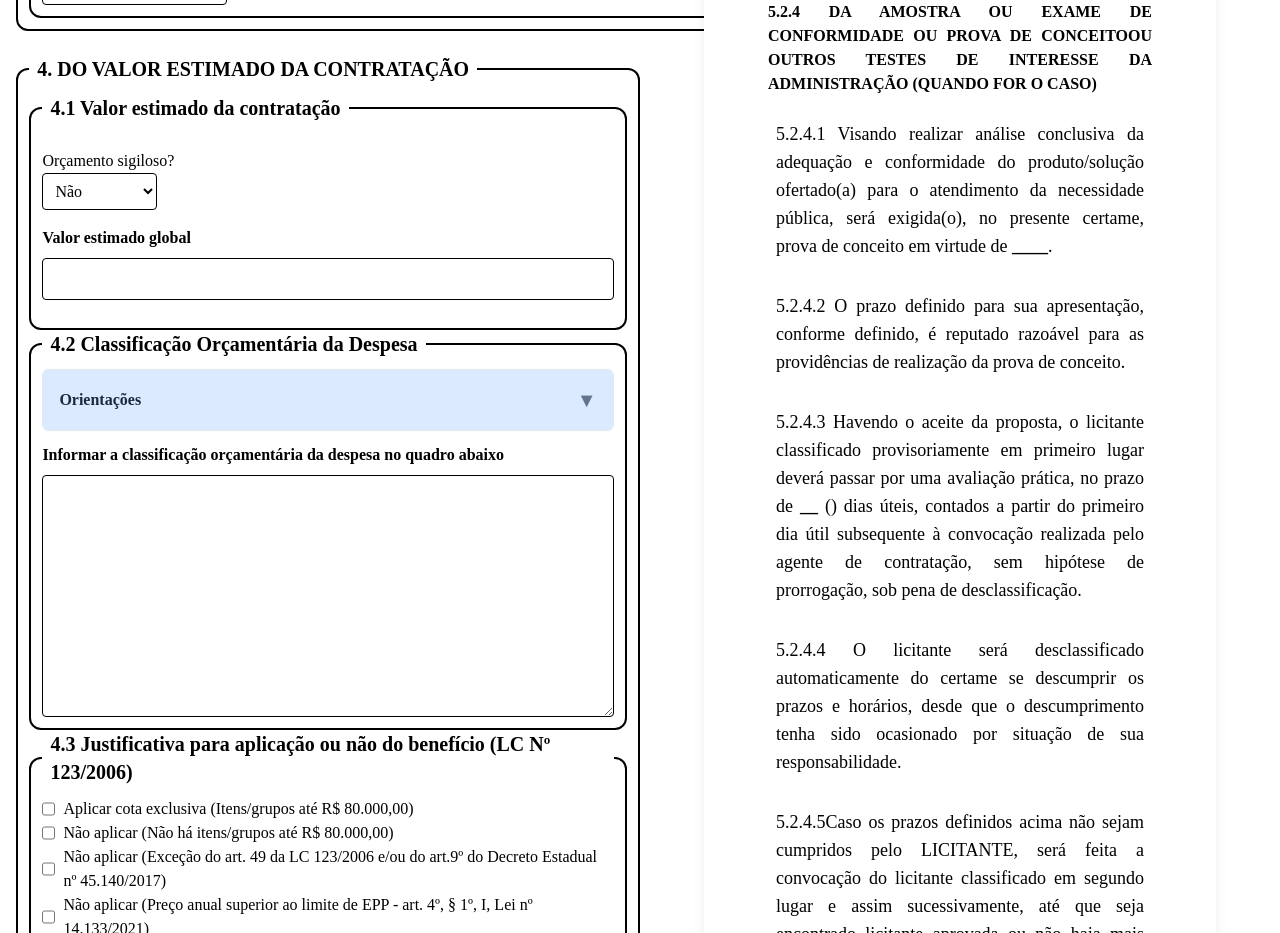
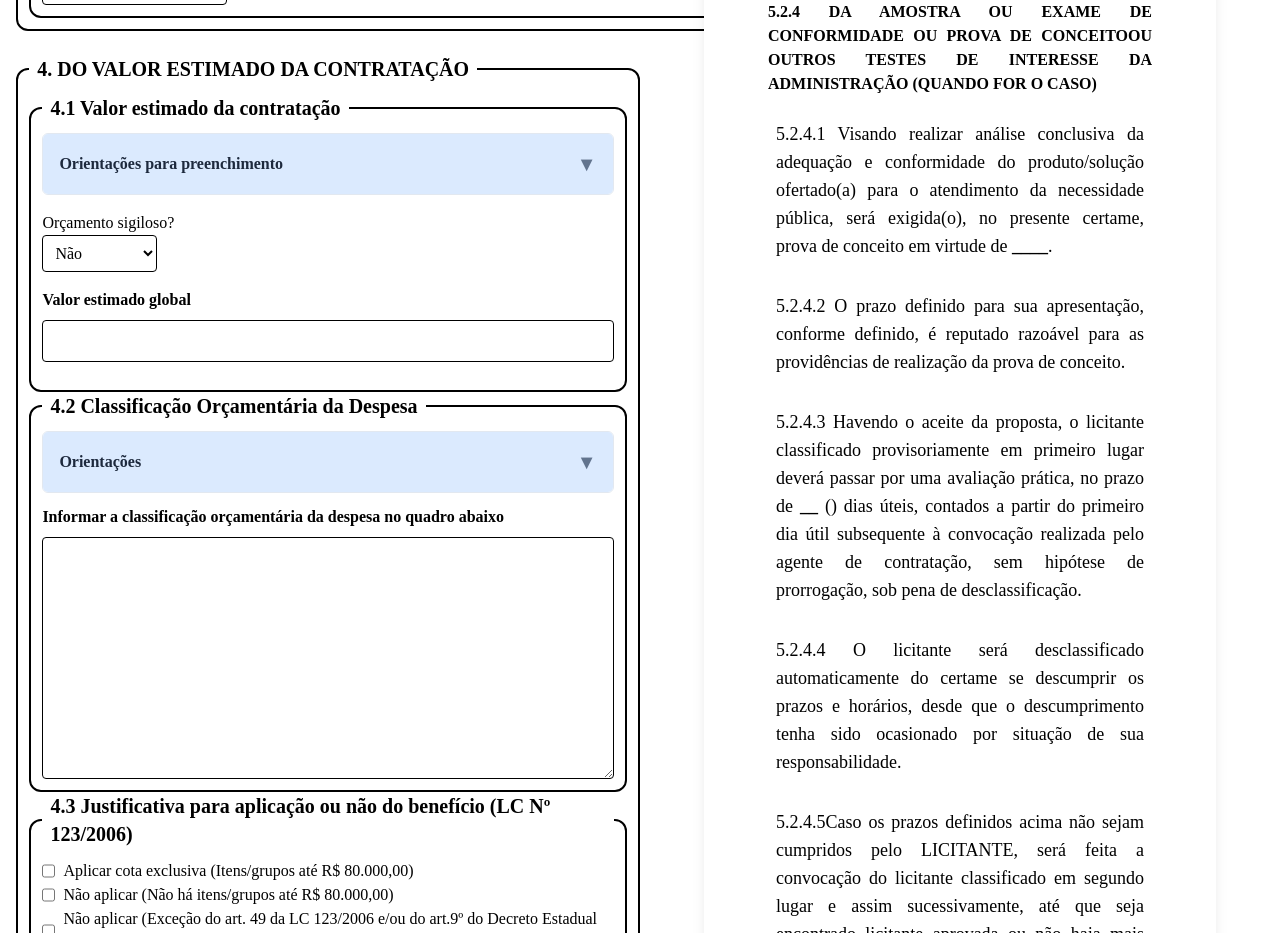
Before and after one commit to devpabloh/tr-servico, a React (Vite) app: page / in a window 1280 px wide. Shown: the part 4660-5593 px from the top of the page. Built offline with nearby package versions, Linux system fonts and the light colour scheme.

Commit message:
"fix: atualização de texto, quando no item 4.1 for escolhido  orçamento sigiloso? Não"

```diff
--- a/src/components/Formulario.tsx
+++ b/src/components/Formulario.tsx
@@ -802,11 +802,17 @@ formData.qualTipoContratacao === 'corporativo' && (
           <FieldsetContainer titleLegend="4. DO VALOR ESTIMADO DA CONTRATAÇÃO">
 
           <FieldsetContainer titleLegend="4.1 Valor estimado da contratação">
-            {formData.orcamentoSigiloso === "sim" && (
+            {formData.orcamentoSigiloso === "sim" ? (
               <CollapsibleText title="Orientações para preenchimento">
                 <p className="orientacoes">
                   Na hipótese do orçamento sigiloso, não poderá haver prejuízo da divulgação do detalhamento dos quantitativos e das demais informações necessárias para a elaboração das propostas. Além disso, o sigilo não prevalecerá para os órgãos de controle interno e externo. Por fim, atentar que nas hipótese de licitação em que for adotado o critério de julgamento por maior desconto, o preço estimado ou o máximo aceitável constará do edital da licitação.
                 </p>
+              </CollapsibleText>
+            ): (
+              <CollapsibleText title="Orientações para preenchimento">
+                  <p className="orientacoes">
+                    Se a licitação for realizada para formação de Ata de Registro de Preços e, excepcionalmente, houver a indicação de unidades de contratação, sem expressão do quantitativo total do objeto a ser adquirido, conforme autoriza os arts. 82, § 3º, da Lei nº 14.133/2021, e art. 10, do Decreto Estadual nº 54.700/2023, mencionar obrigatoriamente neste item a indicação do valor máximo da despesa. Atentar que nesta situação é vedada a participação de outro órgão ou entidade na ata, conforme art. 82, §4º, da Lei nº 14.133 /2021.
+                  </p>
               </CollapsibleText>
             )}
             <SelectComponent
@@ -821,7 +827,6 @@ formData.qualTipoContratacao === 'corporativo' && (
 
             {formData.orcamentoSigiloso === 'nao' ? (
               <div className="mt-4">
-
                 <InputComponent
                       label="Valor estimado global"
                       id="valorEstimadoGlobal"
```
